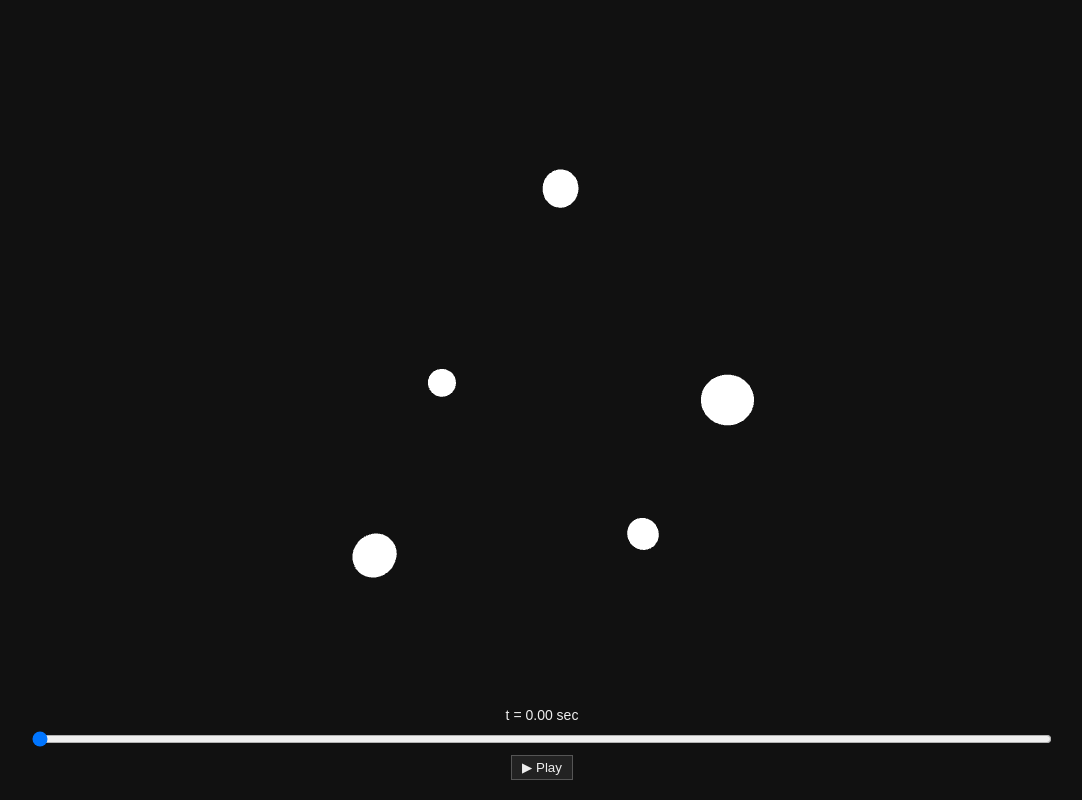
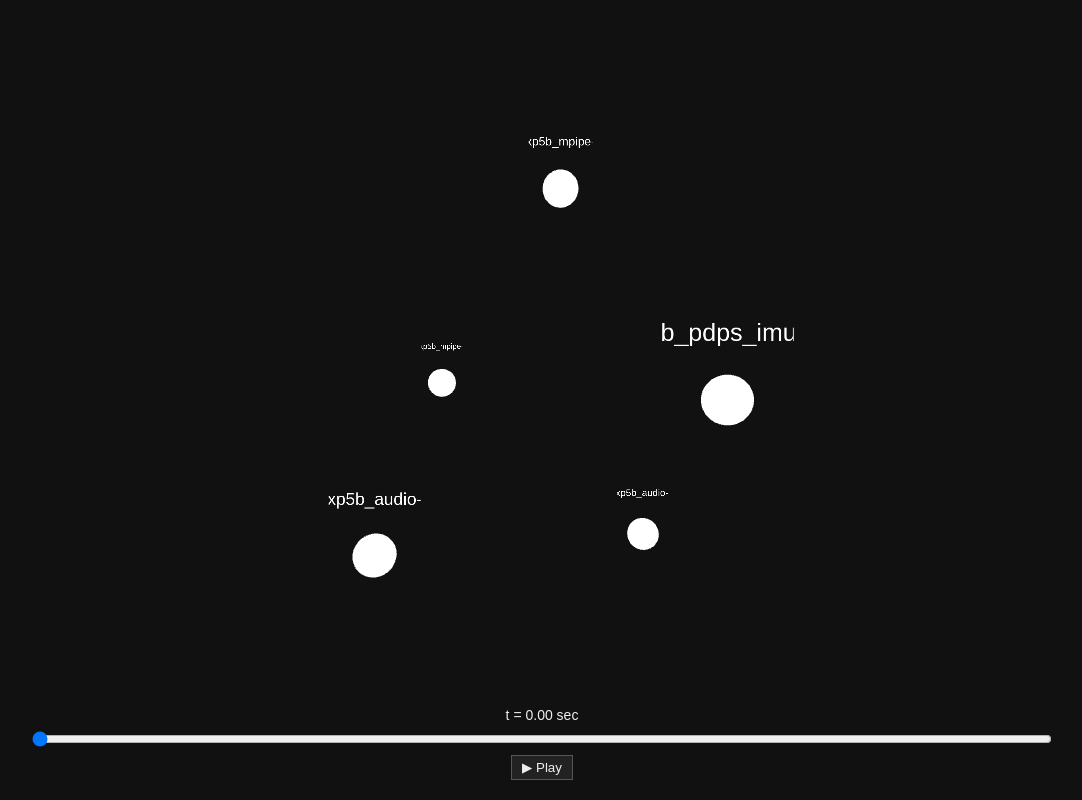
Before and after one commit to AdrianArtacho/salta_confidence, a plain HTML site: page confidence_vis/index.html in a window 1280 px wide. Shown: the whole page, without its empty margins (98-1180 px from the left). Drawn offline with nearby package versions, Linux system fonts and the light colour scheme; animation ran at ten frames a second.

Commit message:
labelling

```diff
--- a/confidence_vis/index.html
+++ b/confidence_vis/index.html
@@ -68,7 +68,6 @@ const camera = new THREE.PerspectiveCamera(
   70, window.innerWidth / window.innerHeight, 0.1, 100
 );
 camera.position.set(0, 0, 7);
-camera.lookAt(0, 0, 0);
 
 const renderer = new THREE.WebGLRenderer({ antialias: true });
 renderer.setSize(window.innerWidth, window.innerHeight);
@@ -88,6 +87,7 @@ const group = new THREE.Group();
 scene.add(group);
 
 const nodes = {};
+const labels = {};
 const edges = {};
 const originalPositions = {};
 
@@ -115,9 +115,38 @@ const IDENTITY_QUAT = new THREE.Quaternion();
 let currentTime = 0;
 let isPlaying = false;
 let direction = 1;
+const playSpeed = 1.0;   // real seconds / second
 
-// IMPORTANT: playSpeed is now REAL seconds per second
-const playSpeed = 1.0;   // 1.0 = real time
+/* ============================================================
+   Label helper
+============================================================ */
+
+function makeLabel(text) {
+  const canvas = document.createElement("canvas");
+  const ctx = canvas.getContext("2d");
+  const size = 256;
+  canvas.width = size;
+  canvas.height = size;
+
+  ctx.clearRect(0, 0, size, size);
+  ctx.font = "48px sans-serif";
+  ctx.textAlign = "center";
+  ctx.textBaseline = "middle";
+  ctx.fillStyle = "#ffffff";
+  ctx.fillText(text, size / 2, size / 2);
+
+  const texture = new THREE.CanvasTexture(canvas);
+  texture.minFilter = THREE.LinearFilter;
+
+  const material = new THREE.SpriteMaterial({
+    map: texture,
+    transparent: true
+  });
+
+  const sprite = new THREE.Sprite(material);
+  sprite.scale.set(1.2, 1.2, 1.2);
+  return sprite;
+}
 
 /* ============================================================
    Load CSV
@@ -168,16 +197,20 @@ function init() {
       SPHERE_RADIUS * Math.cos(phi)
     );
 
-    const mesh = new THREE.Mesh(
+    const node = new THREE.Mesh(
       new THREE.SphereGeometry(NODE_RADIUS, 24, 24),
       new THREE.MeshBasicMaterial({ color: 0xffffff })
     );
 
-    mesh.position.copy(pos);
-    group.add(mesh);
+    node.position.copy(pos);
+    group.add(node);
+    nodes[name] = node;
+    originalPositions[name] = pos.clone();
 
-    nodes[name] = mesh;
-    originalPositions[name] = pos.clone();
+    const label = makeLabel(name);
+    label.position.copy(pos).add(new THREE.Vector3(0, NODE_RADIUS + 0.35, 0));
+    group.add(label);
+    labels[name] = label;
   });
 
   pairKeys.forEach(k => {
@@ -277,10 +310,8 @@ function updateEdges(t) {
     if (d < best) { best = d; idx = i; }
   }
 
-  // DISPLAY IN REAL SECONDS
-  const seconds = timeValues[idx] / 10;
   document.getElementById("timeLabel").textContent =
-    `t = ${seconds.toFixed(2)} sec`;
+    `t = ${(timeValues[idx] / 10).toFixed(2)} sec`;
 
   pairKeys.forEach(k => {
     const v = rows[idx]?.[k];
@@ -336,7 +367,6 @@ function animate(now = performance.now()) {
   lastFrame = now;
 
   if (isPlaying && timeValues.length > 1) {
-    // IMPORTANT: ×10 because data is in tenths of seconds
     currentTime += direction * playSpeed * dt * 10;
 
     if (currentTime >= timeValues[timeValues.length - 1]) {
@@ -356,6 +386,14 @@ function animate(now = performance.now()) {
   group.quaternion.slerp(targetQuat, ANIM_SPEED);
   group.position.lerp(targetPos, ANIM_SPEED);
 
+  // label depth scaling (3D cue)
+  Object.keys(labels).forEach(k => {
+    const label = labels[k];
+    const d = camera.position.distanceTo(label.position);
+    const s = THREE.MathUtils.clamp(6 / d, 0.6, 1.4);
+    label.scale.set(s, s, s);
+  });
+
   renderer.render(scene, camera);
 }
 </script>
```
